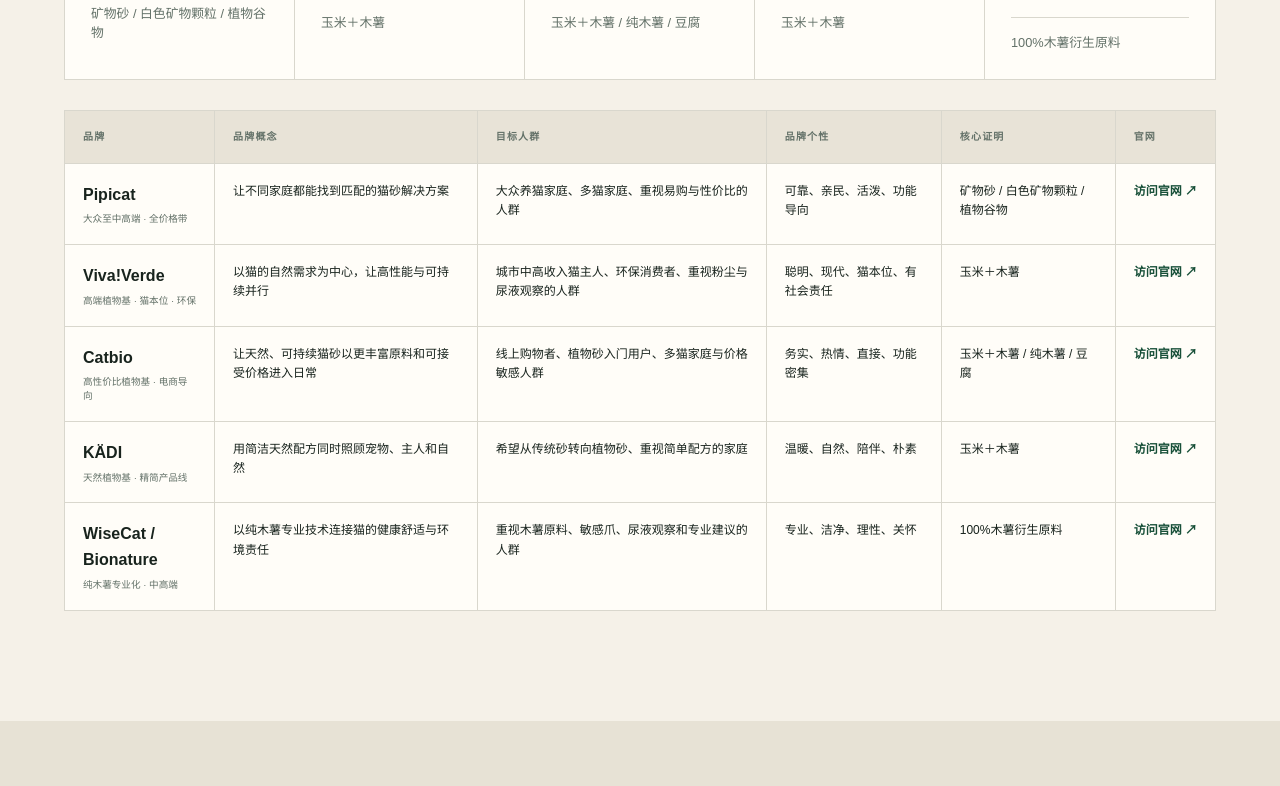
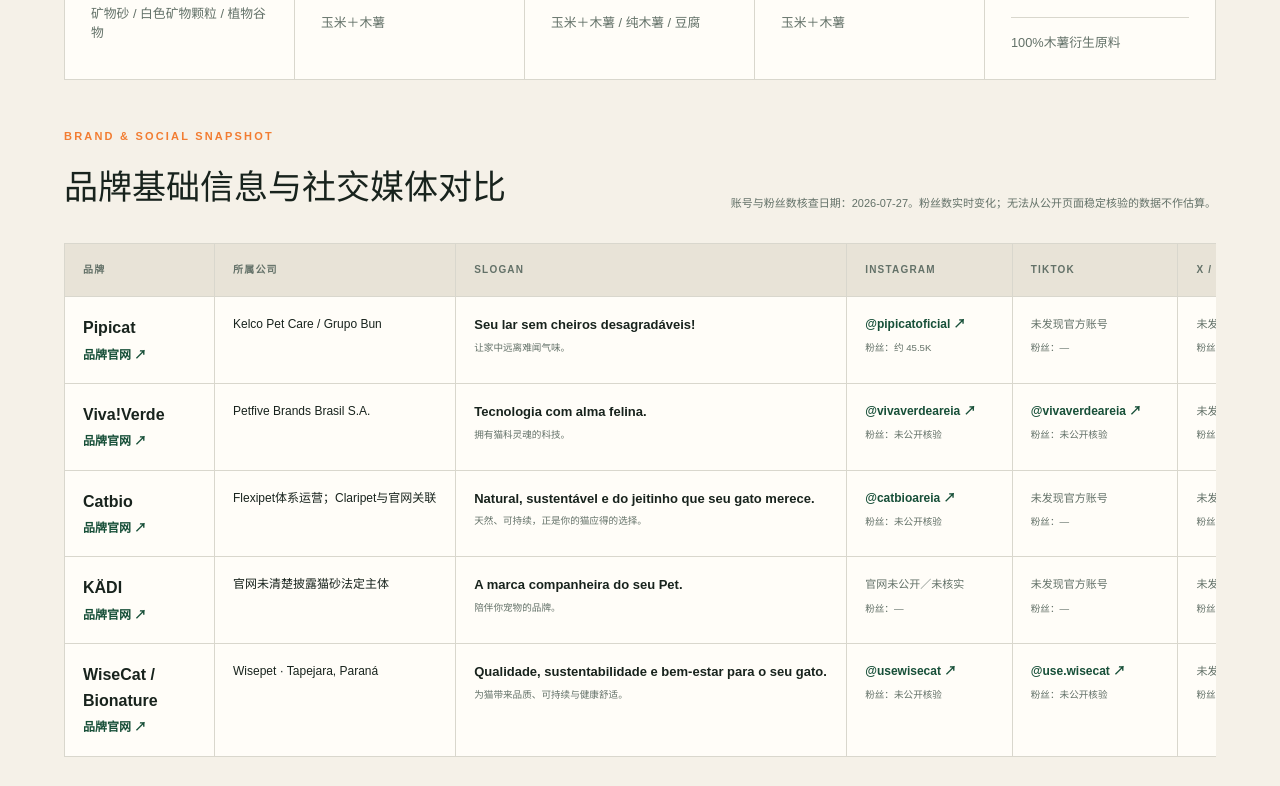
Before and after one commit to a401631101-ui/brazil-cat-litter-report, a Next.js app: page / in a window 1280 px wide. Shown: the part 1260-2046 px from the top of the page. Built offline with nearby package versions, Linux system fonts and the light colour scheme.

Commit message:
Add social comparison and improve package gallery

```diff
--- a/app/globals.css
+++ b/app/globals.css
@@ -62,6 +62,16 @@
 .concept-table td strong { font-size: 16px; margin-bottom: 5px; }
 .concept-table td small { color: var(--muted); line-height: 1.45; }
 .concept-table a { color: var(--green); font-weight: 800; text-decoration: none; white-space: nowrap; }
+.comparison-title { display: flex; justify-content: space-between; align-items: end; gap: 32px; margin-top: 48px; }
+.comparison-title h3 { margin: 3px 0 0; font-size: clamp(22px, 3vw, 34px); }
+.comparison-title > p { max-width: 520px; margin: 0; color: var(--muted); font-size: 11px; line-height: 1.6; }
+.social-table { min-width: 1280px; }
+.social-table td:nth-child(2) { min-width: 190px; }
+.social-table td:nth-child(3) { min-width: 230px; }
+.social-table td:nth-child(n+4) { min-width: 165px; }
+.social-table .slogan-original { font-size: 13px; }
+.social-table td > a + small, .social-table td > .social-missing + small { margin-top: 7px; }
+.social-missing { color: var(--muted); font-size: 11px; }
 
 .matrix-section { background: #e7e2d5; }
 .table-wrap { overflow-x: auto; }
@@ -156,8 +166,10 @@
 .color-strip div { flex: 1; }
 .product-gallery { display: grid; grid-template-columns: repeat(3, 1fr); gap: 12px; margin: 10px 0 12px; }
 .product-gallery figure { margin: 0; border: 1px solid var(--line); background: white; min-width: 0; }
-.product-image { height: 310px; display: grid; place-items: center; padding: 18px; background: linear-gradient(145deg, #ffffff, #f2efe7); overflow: hidden; }
-.product-image img { display: block; max-width: 100%; max-height: 100%; object-fit: contain; transition: transform .25s ease; }
+.product-image { position: relative; min-height: 310px; display: grid; place-items: center; padding: 18px; background: linear-gradient(145deg, #ffffff, #f2efe7); overflow: visible; text-decoration: none; }
+.product-image img { display: block; width: 100%; height: auto; max-height: 520px; object-fit: contain; transition: transform .25s ease; }
+.product-image > span { position: absolute; right: 10px; bottom: 10px; padding: 7px 9px; color: white; background: rgba(20, 43, 32, .82); font-size: 9px; letter-spacing: .06em; opacity: 0; transition: opacity .2s ease; }
+.product-image:hover > span, .product-image:focus-visible > span { opacity: 1; }
 .product-gallery figure:hover img { transform: scale(1.04); }
 .product-gallery figcaption { padding: 15px; border-top: 1px solid var(--line); min-height: 72px; }
 .product-gallery figcaption strong, .product-gallery figcaption span { display: block; }
@@ -208,6 +220,7 @@
   .hero-card { padding: 26px; }
   .section { padding-top: 78px; padding-bottom: 78px; }
   .section-head, .brand-intro, .content-grid, .packaging-copy, .two-routes, .narrative-grid { grid-template-columns: 1fr; gap: 24px; }
+  .comparison-title { align-items: flex-start; flex-direction: column; gap: 12px; }
   .role-grid, .pack-grid, .takeaway-grid { grid-template-columns: 1fr; }
   .role-card:last-child { grid-column: auto; }
   .role-card { min-height: 220px; border-right: 0; }
@@ -224,7 +237,7 @@
   .product-table > div em { text-align: right; }
   .website-card { align-items: flex-start; flex-direction: column; }
   .product-gallery, .gallery-kadi { grid-template-columns: 1fr; }
-  .product-image { height: 360px; }
+  .product-image { min-height: 0; }
   .page-footer { flex-direction: column; }
   .page-footer > div:last-child { text-align: left; }
 }
--- a/app/page.tsx
+++ b/app/page.tsx
@@ -449,6 +449,38 @@
   ["货架识别", "蓝黄大Logo", "绿＋蓝粉橙", "米白＋橙绿", "奶油白＋绿橙", "蓝白专业感"],
 ];
 
+const socialProfiles: Record<string, {
+  instagram: { label: string; href?: string; followers: string };
+  tiktok: { label: string; href?: string; followers: string };
+  twitter: { label: string; href?: string; followers: string };
+}> = {
+  pipicat: {
+    instagram: { label: "@pipicatoficial", href: "https://www.instagram.com/pipicatoficial/", followers: "约 45.5K" },
+    tiktok: { label: "未发现官方账号", followers: "—" },
+    twitter: { label: "未发现官方账号", followers: "—" },
+  },
+  viva: {
+    instagram: { label: "@vivaverdeareia", href: "https://www.instagram.com/vivaverdeareia/", followers: "未公开核验" },
+    tiktok: { label: "@vivaverdeareia", href: "https://www.tiktok.com/@vivaverdeareia", followers: "未公开核验" },
+    twitter: { label: "未发现官方账号", followers: "—" },
+  },
+  catbio: {
+    instagram: { label: "@catbioareia", href: "https://www.instagram.com/catbioareia", followers: "未公开核验" },
+    tiktok: { label: "未发现官方账号", followers: "—" },
+    twitter: { label: "未发现官方账号", followers: "—" },
+  },
+  kadi: {
+    instagram: { label: "官网未公开／未核实", followers: "—" },
+    tiktok: { label: "未发现官方账号", followers: "—" },
+    twitter: { label: "未发现官方账号", followers: "—" },
+  },
+  wisecat: {
+    instagram: { label: "@usewisecat", href: "https://www.instagram.com/usewisecat/", followers: "未公开核验" },
+    tiktok: { label: "@use.wisecat", href: "https://www.tiktok.com/@use.wisecat", followers: "未公开核验" },
+    twitter: { label: "未发现官方账号", followers: "—" },
+  },
+};
+
 export default function Home() {
   const [active, setActive] = useState("all");
   const [query, setQuery] = useState("");
@@ -523,6 +555,47 @@
               <small>{brand.material}</small>
             </button>
           ))}
+        </div>
+        <div className="comparison-title">
+          <div>
+            <p className="eyebrow">BRAND & SOCIAL SNAPSHOT</p>
+            <h3>品牌基础信息与社交媒体对比</h3>
+          </div>
+          <p>账号与粉丝数核查日期：2026-07-27。粉丝数实时变化；无法从公开页面稳定核验的数据不作估算。</p>
+        </div>
+        <div className="concept-table-wrap">
+          <table className="concept-table social-table">
+            <thead>
+              <tr>
+                <th>品牌</th>
+                <th>所属公司</th>
+                <th>Slogan</th>
+                <th>Instagram</th>
+                <th>TikTok</th>
+                <th>X / Twitter</th>
+              </tr>
+            </thead>
+            <tbody>
+              {brands.map((brand) => {
+                const profiles = socialProfiles[brand.id];
+                return (
+                  <tr key={`${brand.id}-social`}>
+                    <td><strong>{brand.name}</strong><a href={brand.website.url} target="_blank" rel="noreferrer">品牌官网 ↗</a></td>
+                    <td>{brand.company}</td>
+                    <td><strong className="slogan-original">{brand.slogan}</strong><small>{brand.sloganCn}</small></td>
+                    {[profiles.instagram, profiles.tiktok, profiles.twitter].map((profile, index) => (
+                      <td key={`${brand.id}-${index}`}>
+                        {profile.href
+                          ? <a href={profile.href} target="_blank" rel="noreferrer">{profile.label} ↗</a>
+                          : <span className="social-missing">{profile.label}</span>}
+                        <small>粉丝：{profile.followers}</small>
+                      </td>
+                    ))}
+                  </tr>
+                );
+              })}
+            </tbody>
+          </table>
         </div>
         <div className="concept-table-wrap">
           <table className="concept-table">
@@ -653,12 +726,15 @@
                   <div className={`product-gallery gallery-${brand.id}`}>
                     {brand.images.map((image) => (
                       <figure key={image.src}>
-                        <div className="product-image"><img src={image.src} alt={`${brand.name} ${image.label}产品包装`} loading="lazy" /></div>
+                        <a className="product-image" href={image.src} target="_blank" rel="noreferrer" title="点击查看完整包装原图">
+                          <img src={image.src} alt={`${brand.name} ${image.label}产品包装`} loading="lazy" />
+                          <span>查看完整图 ↗</span>
+                        </a>
                         <figcaption><strong>{image.label}</strong><span>{image.note}</span></figcaption>
                       </figure>
                     ))}
                   </div>
-                  <p className="image-note">包装图来自品牌官网公开商品素材；不同销售渠道可能同时存在新旧包装。</p>
+                  <p className="image-note">包装图按原始比例完整展示；点击图片可查看原图。素材来自品牌官网公开商品资料，不同销售渠道可能同时存在新旧包装。</p>
                   <div className="color-strip">{brand.colors.map((color) => <div key={color.name} style={{ background: color.color }} title={`${color.name}：${color.note}`} />)}</div>
                   <div className="packaging-copy"><ul>{brand.packaging.map((item) => <li key={item}>{item}</li>)}</ul><aside><span>货架判断</span><p>{brand.shelf}</p></aside></div>
                 </div>
```
